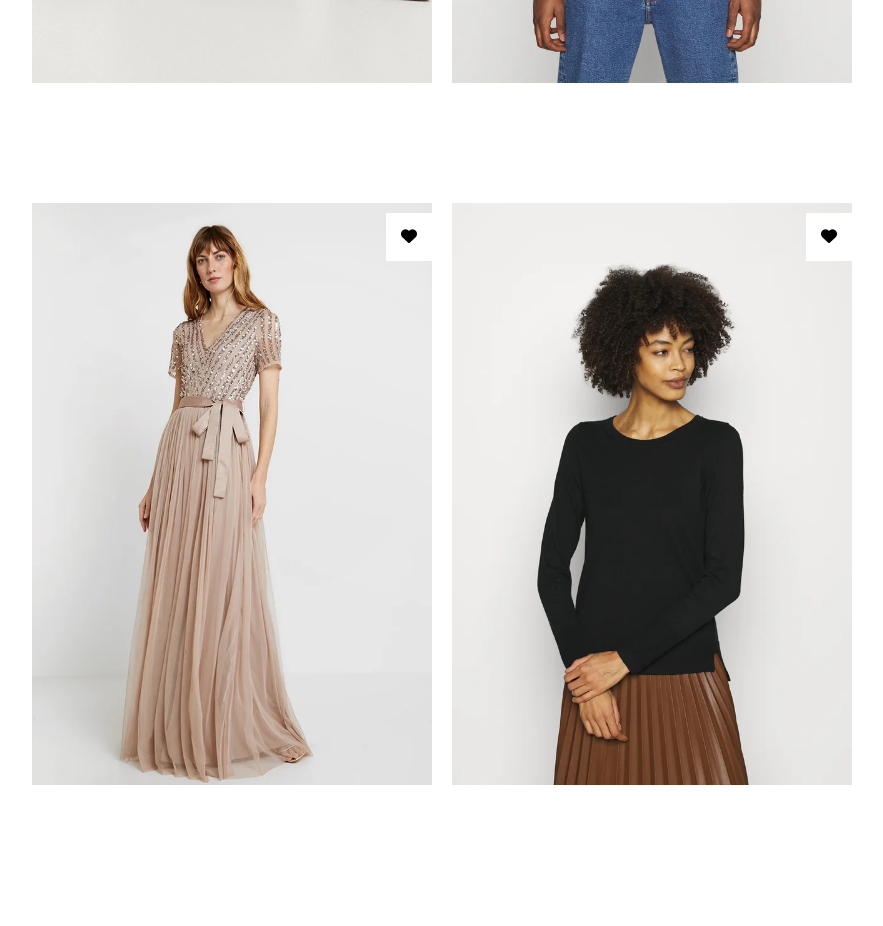
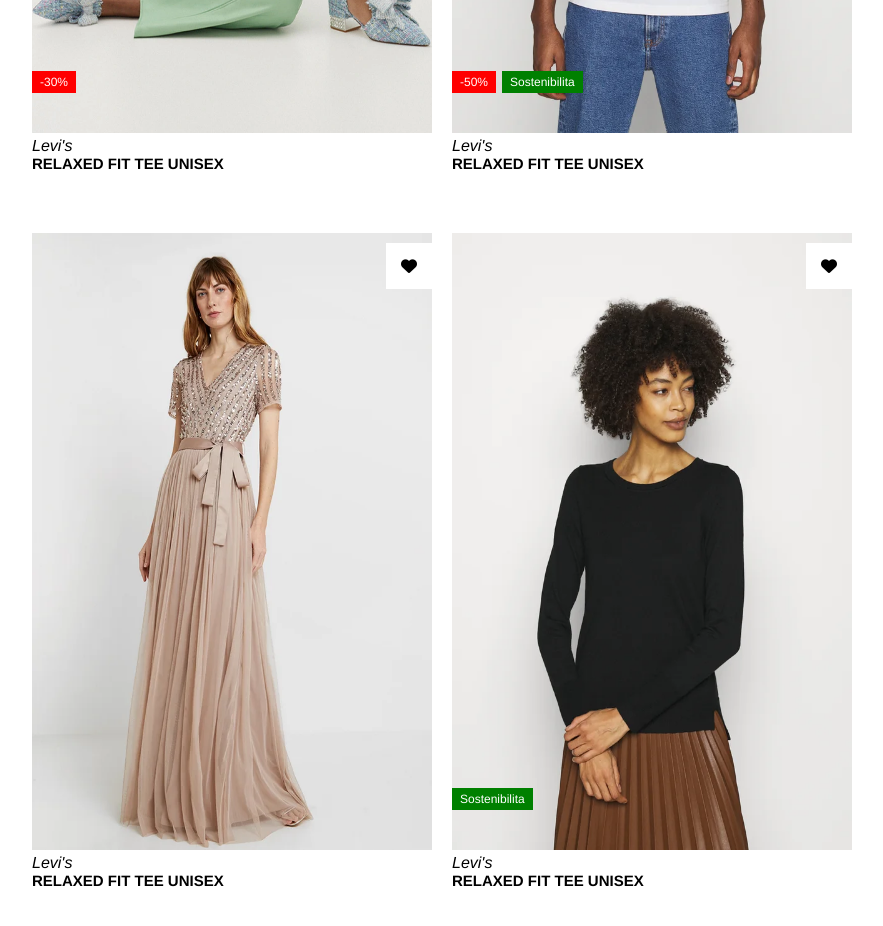
Before and after one commit to BrianBontempi/html-css-boolando, a plain HTML site: page index.html in a window 1280 px wide. Shown: the part 1300-2226 px from the top of the page, without its empty margins (198-1081 px from the left). Before the commit the page ends 2185 px from the top, so only its background shows below. Drawn offline with Linux system fonts and the light colour scheme.

Commit message:
i quit for today

```diff
--- a/css/style.css
+++ b/css/style.css
@@ -49,7 +49,7 @@ a{
 .card{
     position: relative;
     flex-basis: 400px;
-    margin-bottom: 100px;
+    margin-bottom: 80px;
 }
 .main{
     height: 100%;
@@ -69,7 +69,37 @@ a{
     right: 0;
     z-index: 1;
     background-color: white;
+}
+.sale{
+    position: absolute;
+    z-index: 1;
+    bottom: 40px;
+    left: 0;
+    background-color: red;
+    color: white;
+    font-size: 12px;
+    padding: 4px 8px;
+}
+.sostenibility{
+    position: absolute;
+    z-index: 1;
+    bottom: 40px;
+    left: 50px;
+    background-color: green;
+    color: white;
+    padding: 4px 8px;
+    font-size: 12px;
+}
+.sostenibility.left{
+    left: 0;
+}
+.fas{
     padding: 15px;
+}
+h2{
+    position: relative;
+    z-index: 1;
+    font-size: 15px;
 }
 
 /* ? regole hoover */
--- a/index.html
+++ b/index.html
@@ -27,34 +27,53 @@
     <section class="shop">
         <div class="deck-shop">
             <div class="card">
+                <div class="sale">-50%</div>
+                <div class="sostenibility">Sostenibilita</div>
                 <div class="favorite"><i class="fas fa-heart"></i></div>
                 <img class="main" src="img/1.webp" alt="tizio">
                 <img class="hidden" src="img/1b.webp" alt="tizio2">
+                <address>Levi's</address>
+                <h2>RELAXED FIT TEE UNISEX</h2>
             </div>
             <div class="card">
+                <div class="sale">-30%</div>
                 <div class="favorite"><i class="fas fa-heart"></i></div>
                 <img class="main" src="img/2.webp" alt="tizia">
                 <img class="hidden" src="img/2b.webp" alt="tizia2">
+                <address>Levi's</address>
+                <h2>RELAXED FIT TEE UNISEX</h2>
             </div>
             <div class="card">
+                <div class="sale">-30%</div>
                 <div class="favorite"><i class="fas fa-heart"></i></div>
                 <img class="main" src="img/3.webp" alt="caia">
                 <img class="hidden" src="img/3b.webp" alt="caia2">
+                <address>Levi's</address>
+                <h2>RELAXED FIT TEE UNISEX</h2>
             </div>
             <div class="card">
+                <div class="sale">-50%</div>
+                <div class="sostenibility">Sostenibilita</div>
                 <div class="favorite"><i class="fas fa-heart"></i></div>
                 <img class="main" src="img/4.webp" alt="caio">
                 <img class="hidden" src="img/4b.webp" alt="caio2">
+                <address>Levi's</address>
+                <h2>RELAXED FIT TEE UNISEX</h2>
             </div>
             <div class="card">
                 <div class="favorite"><i class="fas fa-heart"></i></div>
                 <img class="main" src="img/5.webp" alt="sempronia">
                 <img class="hidden" src="img/5b.webp" alt="sempronia2">
+                <address>Levi's</address>
+                <h2>RELAXED FIT TEE UNISEX</h2>
             </div>
             <div class="card">
+                <div class="sostenibility left">Sostenibilita</div>
                 <div class="favorite"><i class="fas fa-heart"></i></div>
                 <img class="main" src="img/6.webp" alt="quella">
                 <img class="hidden" src="img/6b.webp" alt="quella2">
+                <address>Levi's</address>
+                <h2>RELAXED FIT TEE UNISEX</h2>
             </div>
         </div>
     </section>
```
